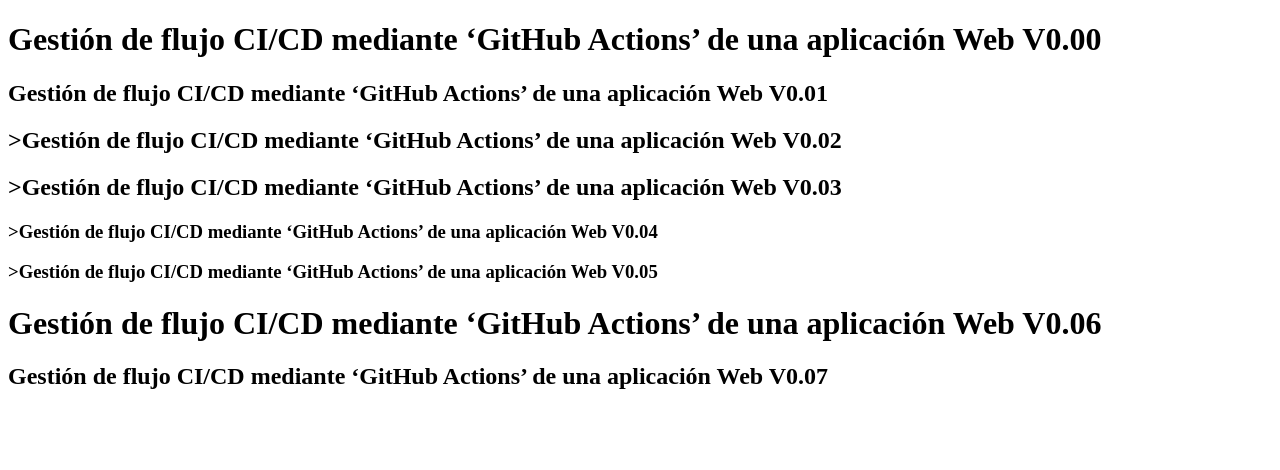
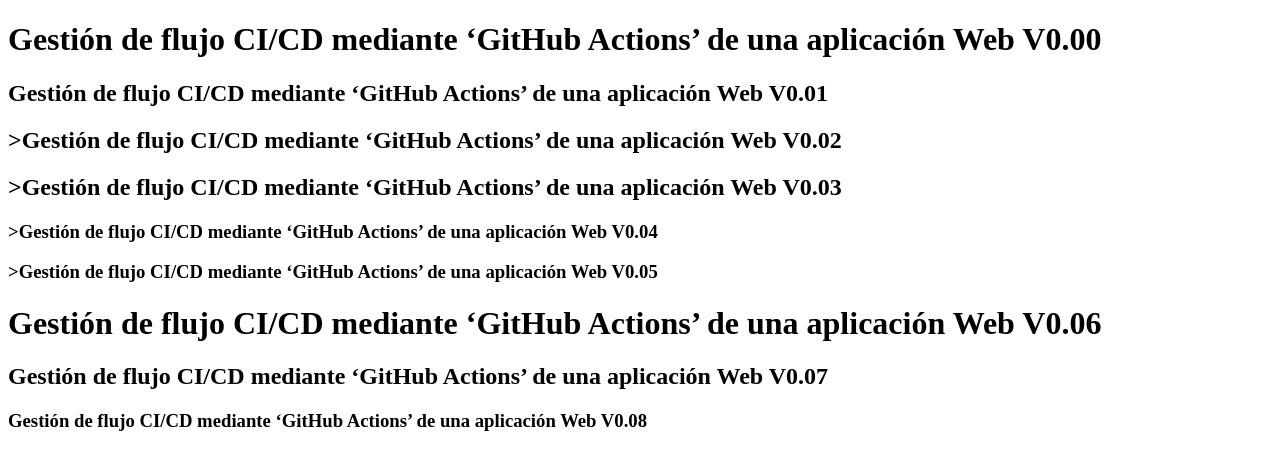
Before and after one commit to alvarstone/demoCICDsis4103, an Angular app: page / in a window 1280 px wide. Shown: the top 470 px of the page. Built offline with nearby package versions, Linux system fonts and the light colour scheme.

Commit message:
UpdateAppComponent0.08
title added

```diff
--- a/src/app/app.component.html
+++ b/src/app/app.component.html
@@ -7,3 +7,4 @@
 
 <h1>Gestión de flujo CI/CD mediante ‘GitHub Actions’ de una aplicación Web V0.06</h1>
 <h2>Gestión de flujo CI/CD mediante ‘GitHub Actions’ de una aplicación Web V0.07</h2>
+<h3>Gestión de flujo CI/CD mediante ‘GitHub Actions’ de una aplicación Web V0.08</h3>
```
